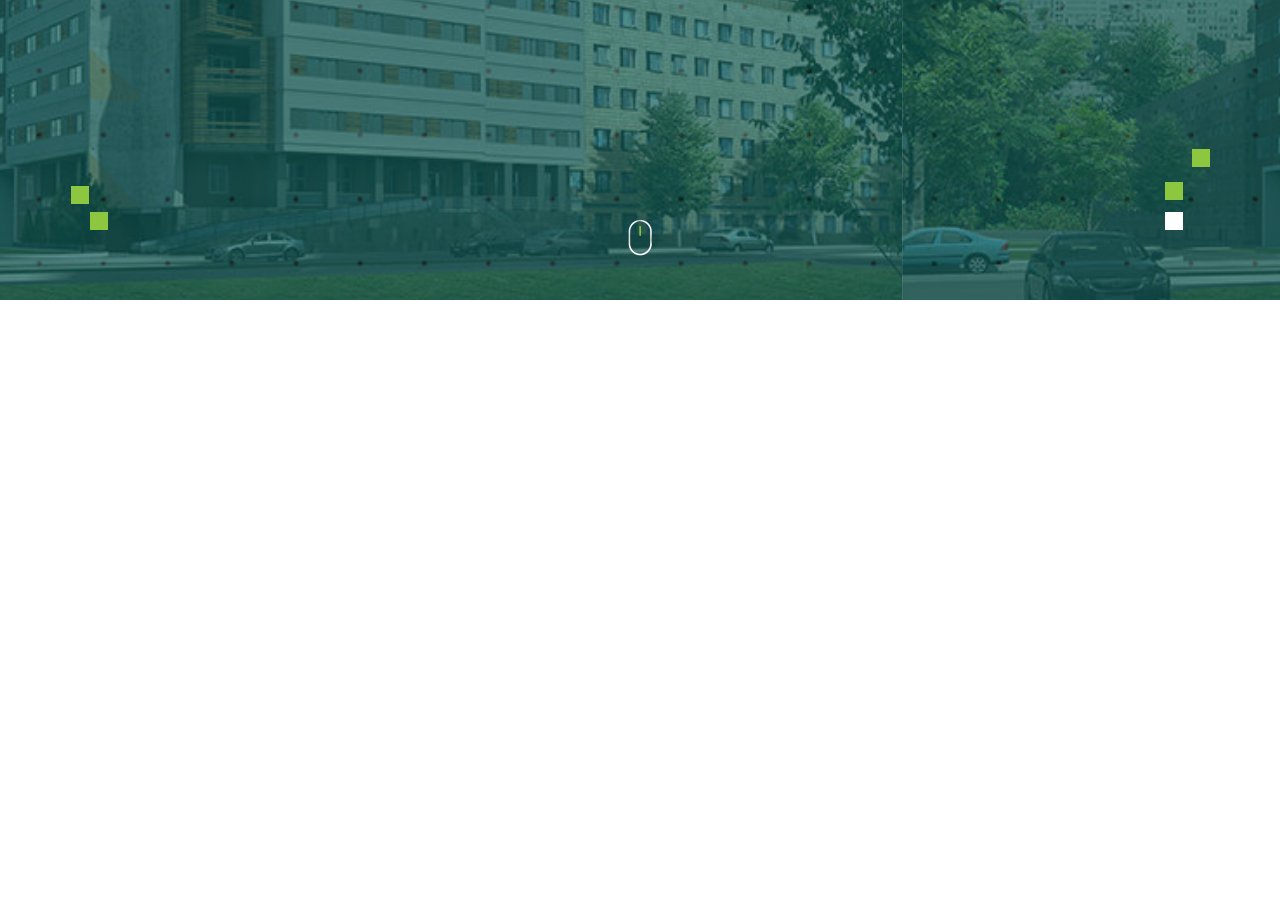
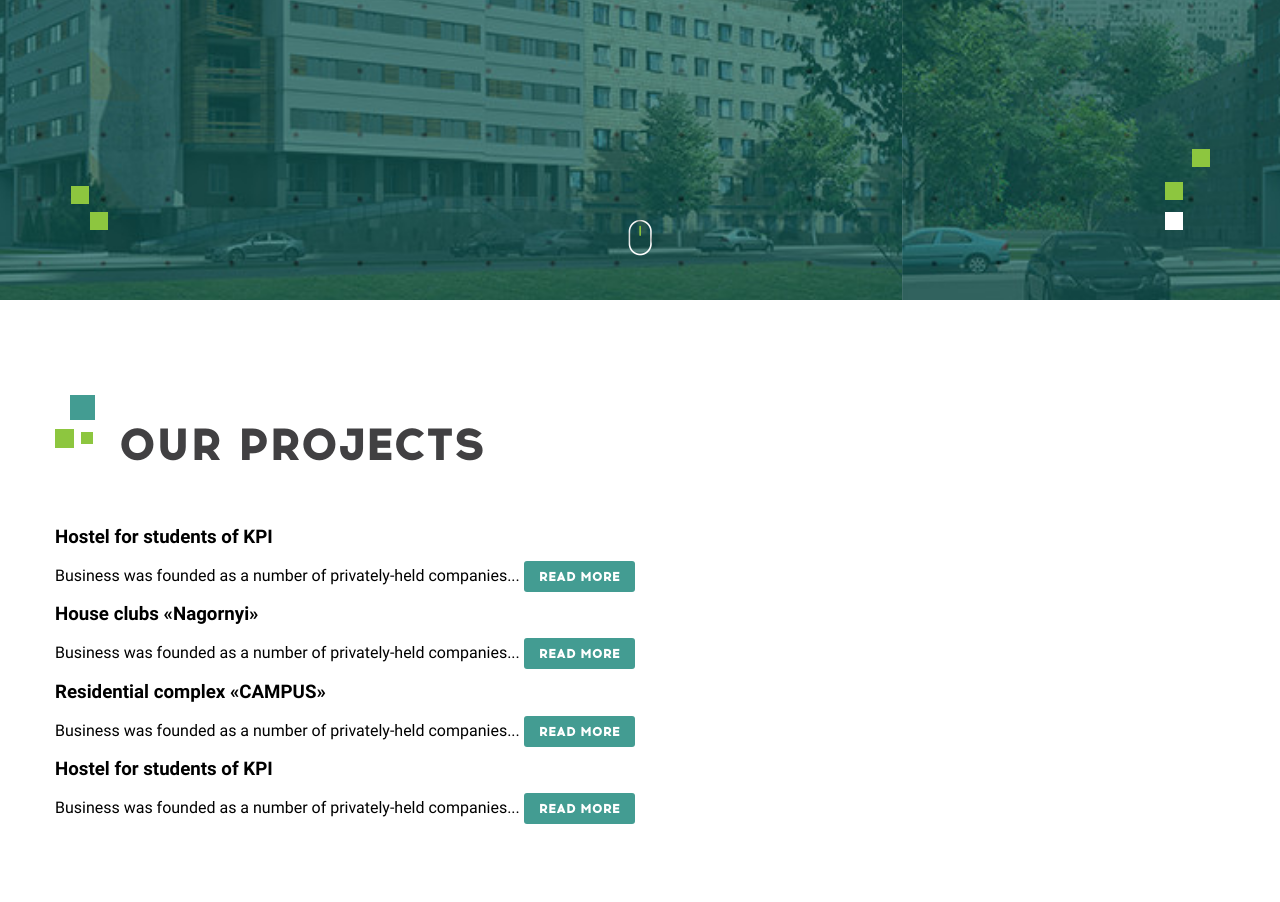
Before and after one commit to YuriyShandor/UDG_Mod_02, a plain HTML site: page index.html in a window 1280 px wide. Shown: the part 500-1402 px from the top of the page. Before the commit the page ends 800 px from the top, so only its background shows below. Drawn offline with Linux system fonts and the light colour scheme.

Commit message:
Add section Projects. Mod_01

```diff
--- a/index.html
+++ b/index.html
@@ -116,6 +116,47 @@
     <div class="mask"></div>
   </header>
 
+  <section id="our-projects">
+    <div class="container">
+      <div class="projects-block">
+        <div class="section-title">
+          <div class="section-title__rectangles">
+            <div class="rectangles_darkGreen"></div>
+            <div class="rectangle-cover">
+              <div class="rectangles_green"></div>
+              <div class="rectangles_green"></div>
+            </div>
+          </div>
+          <h2>Our projects</h2>
+        </div>
+
+        <div class="projects">
+          <div class="projects__item">
+            <h3>Hostel for students of KPI</h3>
+            <span>Business was founded as a number of privately-held companies...</span>
+            <a href="" class="udg-btn">Read more</a>
+          </div>
+          <div class="projects__item">
+            <h3>House clubs «Nagornyi»</h3>
+            <span>Business was founded as a number of privately-held companies...</span>
+            <a href="" class="udg-btn">Read more</a>
+          </div>
+          <div class="projects__item">
+            <h3>Residential complex «CAMPUS»</h3>
+            <span>Business was founded as a number of privately-held companies...</span>
+            <a href="" class="udg-btn">Read more</a>
+          </div>
+          <div class="projects__item">
+            <h3>Hostel for students of KPI</h3>
+            <span>Business was founded as a number of privately-held companies...</span>
+            <a href="" class="udg-btn">Read more</a>
+          </div>
+        </div>
+      </div>
+    </div>
+  </section>
+
+  <section></section>
 
   <script src="js/jquery-3.2.1.min.js" type="text/javascript"></script>
   <script src="js/jquery.nice-select.js" type="text/javascript"></script>
--- a/scss/style.scss
+++ b/scss/style.scss
@@ -789,6 +789,90 @@ body {
   }
 }
 
+#our-projects {
+  padding-top: 95px;
+  padding-bottom: 85px;
+}
+
+.section-title {
+  display: -ms-flex;
+  display: -webkit-box;
+  display: -ms-flexbox;
+  display: flex;
+
+  &__rectangles {
+    display: -ms-flex;
+    display: -webkit-box;
+    display: -ms-flexbox;
+    display: flex;
+    -webkit-box-orient: vertical;
+    -webkit-box-direction: normal;
+        -ms-flex-direction: column;
+            flex-direction: column;
+    -webkit-box-align: end;
+        -ms-flex-align: end;
+            align-items: flex-end;
+
+    .rectangles_darkGreen {
+      width: 25px;
+      height: 25px;
+      background: $darkGreen;
+    }
+
+    .rectangle-cover {
+      display: -ms-flex;
+      display: -webkit-box;
+      display: -ms-flexbox;
+      display: flex;
+
+      .rectangles_green {
+        background: $lightGreen;
+
+        &:nth-child(1) {
+          width: 19px;
+          height: 19px;
+          margin-top: 9px;
+          margin-right: 7px;
+        }
+
+        &:nth-child(2) {
+          width: 12px;
+          height: 12px;
+          margin-top: 12px;
+          margin-right: 2px;
+        }
+      }
+    }
+  }
+
+  h2 {
+    font-family: Acrom;
+    font-size: 45px;
+    font-weight: 800;
+    color: #414042;
+    text-transform: uppercase;
+    margin-top: 24px;
+    margin-left: 24px;
+  }
+}
+
+.udg-btn {
+  padding: 8px 15px;
+  background: #439c92;
+  border-radius: 3px;
+  text-decoration: none;
+  font-family: Acrom;
+  font-size: 13px;
+  font-weight: 800;
+  color: #fff;
+  text-transform: uppercase;
+  -webkit-transition: all, .5s;
+  transition: all, .5s;
+
+  &:hover {
+    background: darken(#439c92, 10%);
+  }
+}
 
 @media only screen and (max-width : 1199px) {
 
```
Also changed, not shown: css/style.css.
